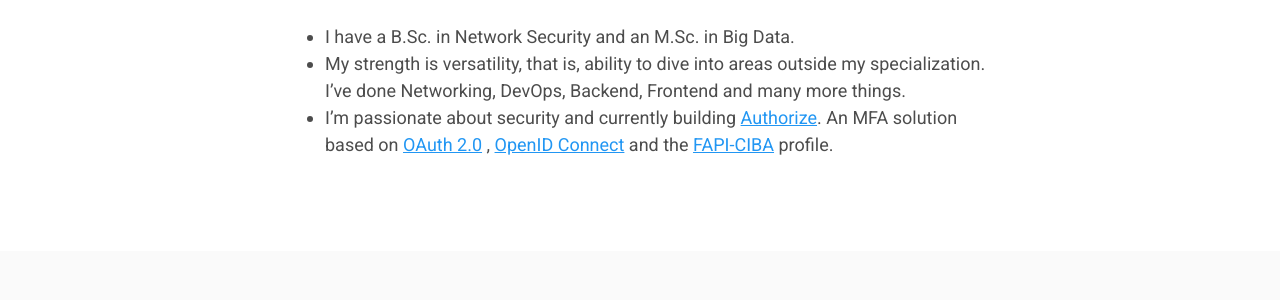
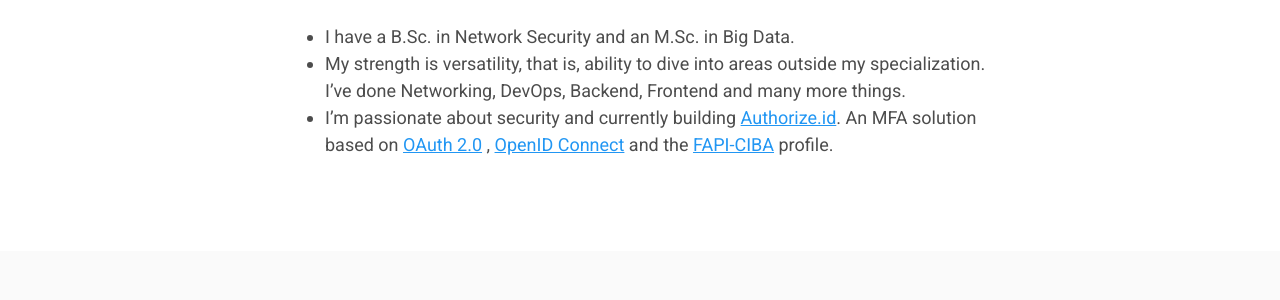
Before and after one commit to osimosu/osimosu.github.io, a Jekyll site: the page built from _pages/about.markdown, in a window 1280 px wide. Shown: the part 328-628 px from the top of the page. Built offline with Jekyll 4.4.1, drawn with Linux system fonts in a browser that asks for light colours.

Commit message:
Change name

```diff
--- a/_pages/about.markdown
+++ b/_pages/about.markdown
@@ -8,7 +8,7 @@ permalink: /about/
 
 * My strength is versatility, that is, ability to dive into areas outside my specialization. I've done Networking, DevOps, Backend, Frontend and many more things.
 
-* I'm passionate about security and currently building [Authorize](https://authorize.id/){:target="_blank"}. An MFA solution based
+* I'm passionate about security and currently building [Authorize.id](https://authorize.id/){:target="_blank"}. An MFA solution based
   on [OAuth 2.0](https://datatracker.ietf.org/doc/html/rfc6749){:target="_blank"}
   , [OpenID Connect](https://openid.net/specs/openid-connect-core-1_0.html){:target="_blank"} and
   the [FAPI-CIBA](https://openid.net/specs/openid-financial-api-ciba-wd-02.html){:target="_blank"} profile.
```
